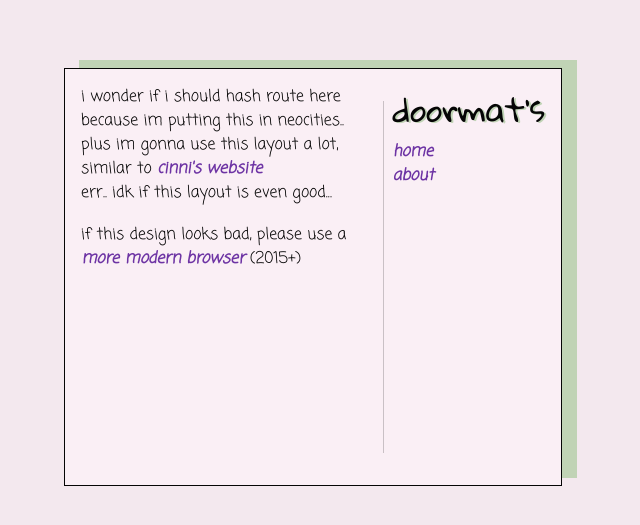
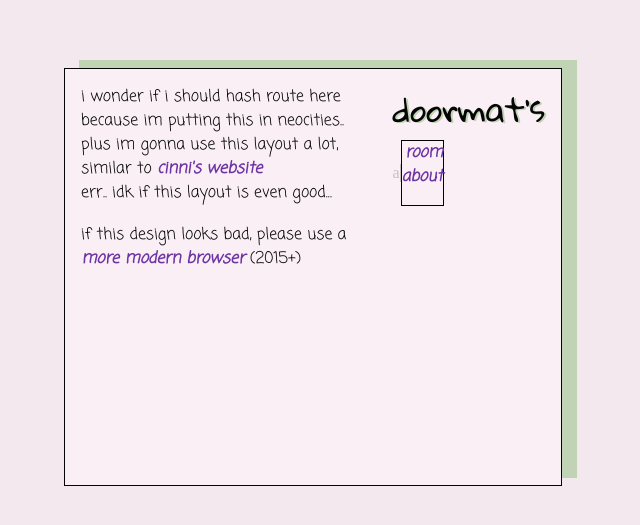
Before and after one commit to DoormatIka/doormats-home, a website built with Vite: page room/index.html in a window 1280 px wide. Shown: the part 123-648 px from the top of the page, without its empty margins (327-967 px from the left). Built offline with nearby package versions, Linux system fonts and the light colour scheme; a web font is replaced by a local one.

Commit message:
pushing in divider

```diff
--- a/room/index.html
+++ b/room/index.html
@@ -13,6 +13,7 @@
 
 	<link rel="stylesheet" href="/shared/global.css">
 	<link rel="stylesheet" href="/room/room.css">
+	<meta name="viewport" content="width=device-width, initial-scale=0.6">
 
 	<script src="/shared/global.js"></script>
 </head>
@@ -30,16 +31,17 @@
 					<br>
 					<p>if this design looks bad, please use a <a href="https://caniuse.com/flexbox" target="_blank" rel="noopener noreferrer">more modern browser</a> (2015+)</p>
 				</main>
-				<div class="divider-vertical"></div>
 				<nav class="side-nav">
 					<header>
 						<h1>doormat's</h1>
 					</header>
-					<div class="highlight">
-						<a href="/room/">home</a>
-					</div>
-					<div class="highlight">
-						<a href="/about/">about</a>
+					<div style="display: flex; flex-direction: row">
+						<div class="divider-vertical">a</div>
+						<div class="side-nav-content " style="border: 1px solid black;">
+							<a href="/room/">room</a>
+							<a href="/about/">about</a>
+						</div>
+
 					</div>
 				</nav>
 			</div>
--- a/room/room.css
+++ b/room/room.css
@@ -37,21 +37,9 @@ header > h1:hover {
 	width: min-content;
 }
 
-.side-nav > .highlight {
+.side-nav-content > * {
 	display: block;
 	width: 100%;
 	text-align: justify;
+	text-align: right;
 }
-
-.highlight a {
-	display: block;
-	width: 100%;
-	text-align: justify;
-	background-color: transparent;
-	transition: background-color 0.5s ease-in;
-}
-
-.highlight a:hover {
-	background-color: var(--highlight-color);
-	transition: background-color 0.2s ease-out;
-}
```
Also changed, not shown: index.html (+1 -0 lines), 1 other file.
